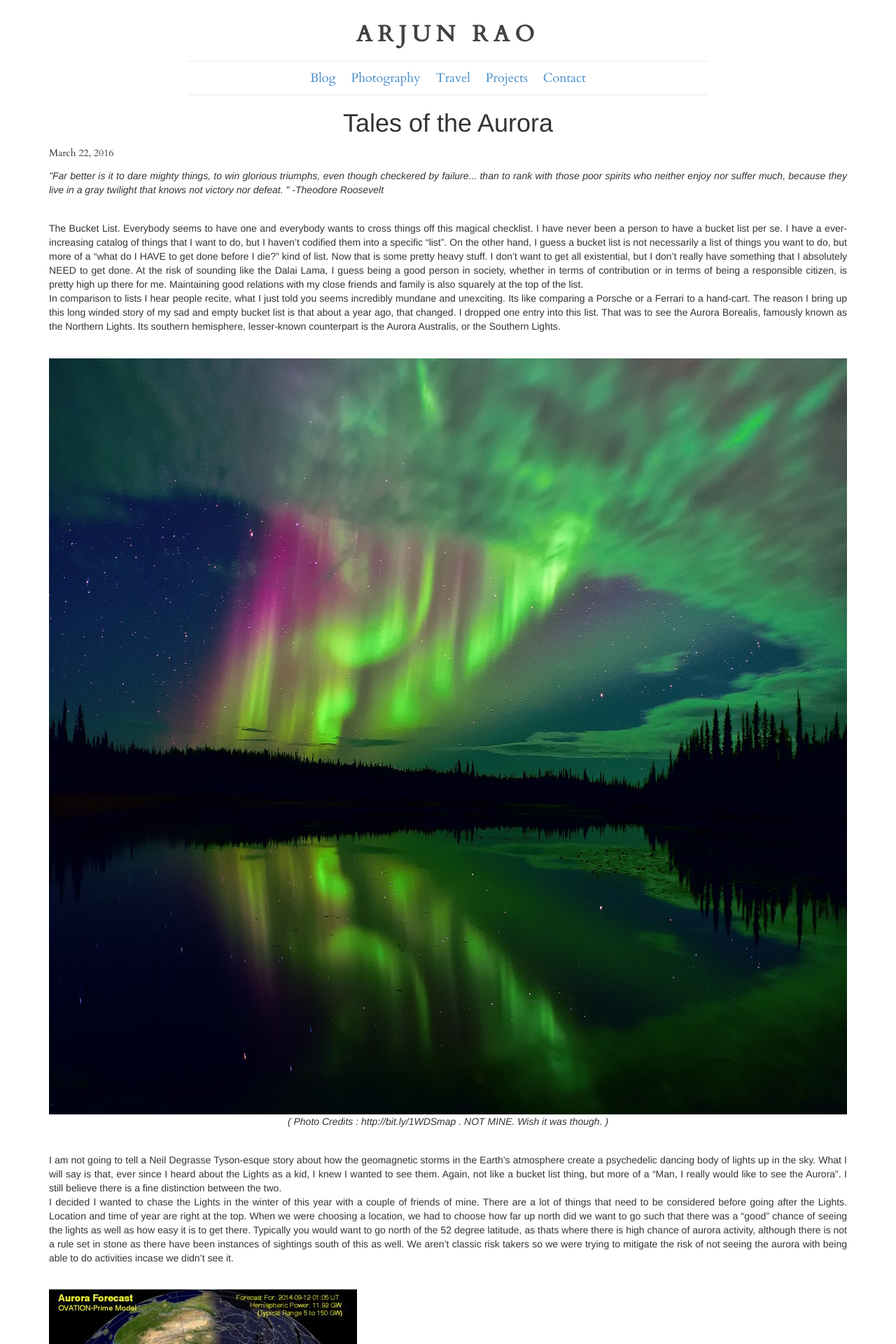
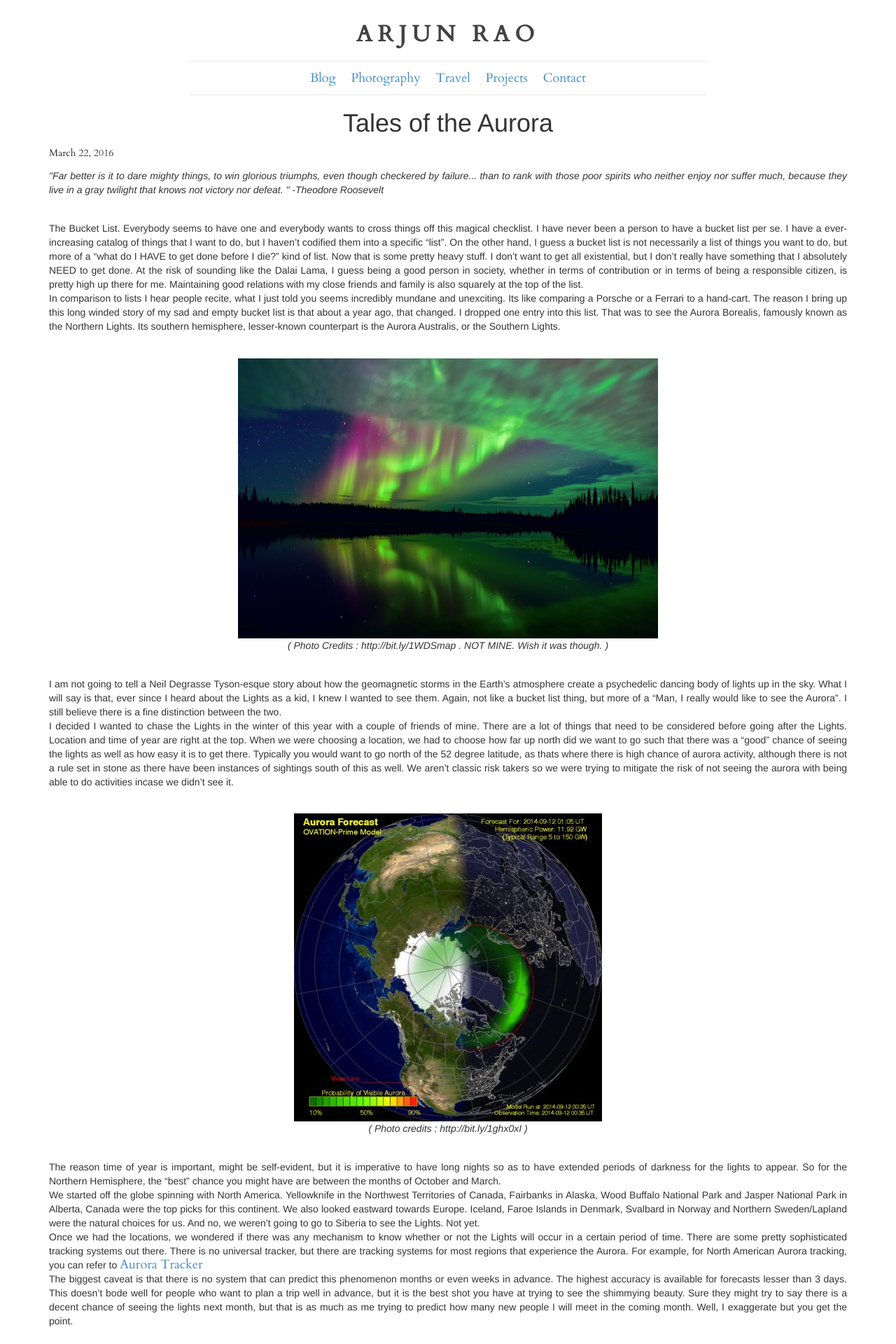
Before and after one commit to arjunrao87/arjunrao.co-v1, a Jekyll site: the page built from _posts/2016-03-21-tales-of-the-aurora.html, in a window 1280 px wide. Shown: the top 1920 px of the page at 70% size. Built offline with Jekyll 4.4.1, drawn with Linux system fonts in a browser that asks for light colours; some web fonts are replaced.

Commit message:
Modifying blog

```diff
--- a/_posts/2016-03-21-tales-of-the-aurora.html
+++ b/_posts/2016-03-21-tales-of-the-aurora.html
@@ -38,7 +38,7 @@ author:
 <p>&nbsp;</p>
 <div style="text-align:justify;"></div>
 <div style="text-align:justify;"></div>
-<div style="text-align:justify;"><img class=" size-full wp-image-329 aligncenter" src="{{ site.baseurl }}/assets/img/nl.jpeg" alt="NL.jpeg" width="1920" height="1080" /></div>
+<div style="text-align:center;"><img class=" size-full wp-image-329 aligncenter" src="{{ site.baseurl }}/assets/img/nl.jpeg" alt="NL.jpeg" width="600" height="400" /></div>
 <div style="text-align:center;"><em>( Photo Credits : http://bit.ly/1WDSmap . NOT MINE. Wish it was though. )</em></div>
 <p>&nbsp;</p>
 <div style="text-align:center;"></div>
@@ -50,7 +50,7 @@ author:
 <div style="text-align:justify;"></div>
 <div style="text-align:justify;"></div>
 <div style="text-align:justify;"></div>
-<div style="text-align:justify;"><img class=" size-full wp-image-339 aligncenter" src="{{ site.baseurl }}/assets/img/aurora.jpg" alt="aurora.jpg" width="440" height="440" /></div>
+<div style="text-align:center;"><img class=" size-full wp-image-339 aligncenter" src="{{ site.baseurl }}/assets/img/aurora.jpg" alt="aurora.jpg" width="440" height="440" /></div>
 <div style="text-align:center;"><em>( Photo credits : http://bit.ly/1ghx0xI )</em></div>
 <p>&nbsp;</p>
 <div style="text-align:center;"></div>
@@ -65,7 +65,7 @@ author:
 <p>&nbsp;</p>
 <div style="text-align:justify;"></div>
 <div style="text-align:justify;"></div>
-<div style="text-align:justify;"><img class=" size-full wp-image-348 aligncenter" src="{{ site.baseurl }}/assets/img/screen-shot-2016-03-21-at-7-11-52-pm.png" alt="Screen Shot 2016-03-21 at 7.11.52 PM.png" width="615" height="565" /></div>
+<div style="text-align:center;"><img class=" size-full wp-image-348 aligncenter" src="{{ site.baseurl }}/assets/img/screen-shot-2016-03-21-at-7-11-52-pm.png" alt="Screen Shot 2016-03-21 at 7.11.52 PM.png" width="600" height="400" /></div>
 <div style="text-align:center;"><em>( Photo Credits : http://auroraforecast.com/ )</em></div>
 <p>&nbsp;</p>
 <div style="text-align:justify;"></div>
@@ -75,7 +75,7 @@ author:
 <div style="text-align:justify;"></div>
 <div style="text-align:justify;"></div>
 <div style="text-align:justify;"></div>
-<div style="text-align:justify;"><img class=" size-full wp-image-364 aligncenter" src="{{ site.baseurl }}/assets/img/screen-shot-2016-03-21-at-7-21-51-pm.png" alt="Screen Shot 2016-03-21 at 7.21.51 PM.png" width="559" height="135" /></div>
+<div style="text-align:center;"><img class=" size-full wp-image-364 aligncenter" src="{{ site.baseurl }}/assets/img/screen-shot-2016-03-21-at-7-21-51-pm.png" alt="Screen Shot 2016-03-21 at 7.21.51 PM.png" width="559" height="135" /></div>
 <div style="text-align:center;"><em>( Photo Credits : http://www.aurora-service.org/aurora-forecast/ )</em></div>
 <p>&nbsp;</p>
 <div style="text-align:justify;"></div>
@@ -84,7 +84,7 @@ author:
 <div style="text-align:justify;"></div>
 <div style="text-align:justify;"></div>
 <p>&nbsp;</p>
-<div style="text-align:justify;"><img class="alignnone size-full wp-image-326" src="{{ site.baseurl }}/assets/img/031616181.jpg" alt="031616181.jpg" width="4898" height="3265" /></div>
+<div style="text-align:center;"><img class="alignnone size-full wp-image-326" src="{{ site.baseurl }}/assets/img/031616181.jpg" alt="031616181.jpg" width="800" height="600" /></div>
 <p>&nbsp;</p>
 <div style="text-align:justify;"></div>
 <div style="text-align:justify;"></div>
@@ -98,7 +98,7 @@ author:
 <div style="text-align:justify;"></div>
 <div style="text-align:justify;"></div>
 <div style="text-align:justify;"></div>
-<div style="text-align:justify;"><img class=" size-full wp-image-353 aligncenter" src="{{ site.baseurl }}/assets/img/screen-shot-2016-03-21-at-7-14-41-pm.png" alt="Screen Shot 2016-03-21 at 7.14.41 PM.png" width="629" height="266" /></div>
+<div style="text-align:center;"><img align="middle" class=" size-full wp-image-353 aligncenter" src="{{ site.baseurl }}/assets/img/screen-shot-2016-03-21-at-7-14-41-pm.png" alt="Screen Shot 2016-03-21 at 7.14.41 PM.png" width="629" height="266" /></div>
 <div style="text-align:justify;"></div>
 <div style="text-align:justify;"></div>
 <div style="text-align:justify;">This is the lazy man’s way of getting to see the aurora. For better or for worse, this is the route we took. Since we had early mornings and long days that involved physical activity and criss-crossing Canadian provinces by car, we did not have the luxury of staying up and waiting for the aurora. We would check on Kp values before sleeping and see if there was any indication of there being a chance of seeing the aurora. Unfortunately despite staying for 7 days in the Canadian rockies, the Kp never rose above 1.5~2, which was incredibly disappointing, but in lieu of the mindset we had before we undertook this expedition, of going for the destination and not for the northern lights,  it was something that we were wholly prepared for.</div>
@@ -108,5 +108,5 @@ author:
 <p>&nbsp;</p>
 <div style="text-align:justify;"></div>
 <div style="text-align:justify;"></div>
-<div style="text-align:justify;"><img class=" size-full wp-image-357 aligncenter" src="{{ site.baseurl }}/assets/img/031016166-1.jpg" alt="031016166-1.jpg" width="4898" height="3265" /></div>
+<div style="text-align:center;"><img align="middle" class=" size-full wp-image-357 aligncenter" src="{{ site.baseurl }}/assets/img/031016166-1.jpg" alt="031016166-1.jpg" width="800" height="600" /></div>
 <div style="text-align:justify;"></div>
```
